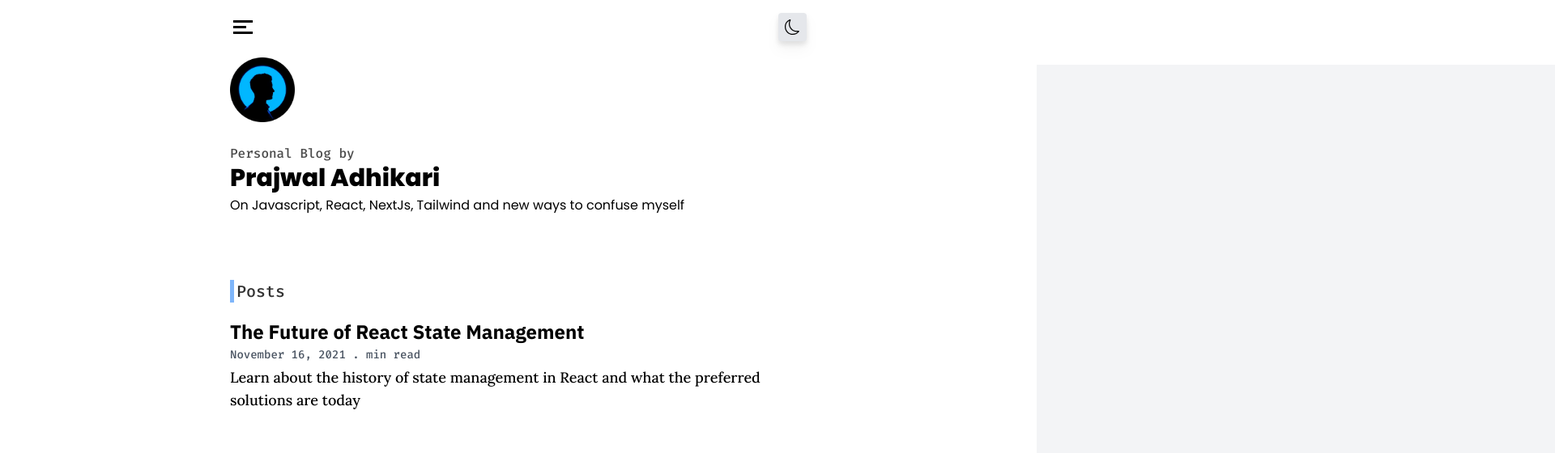
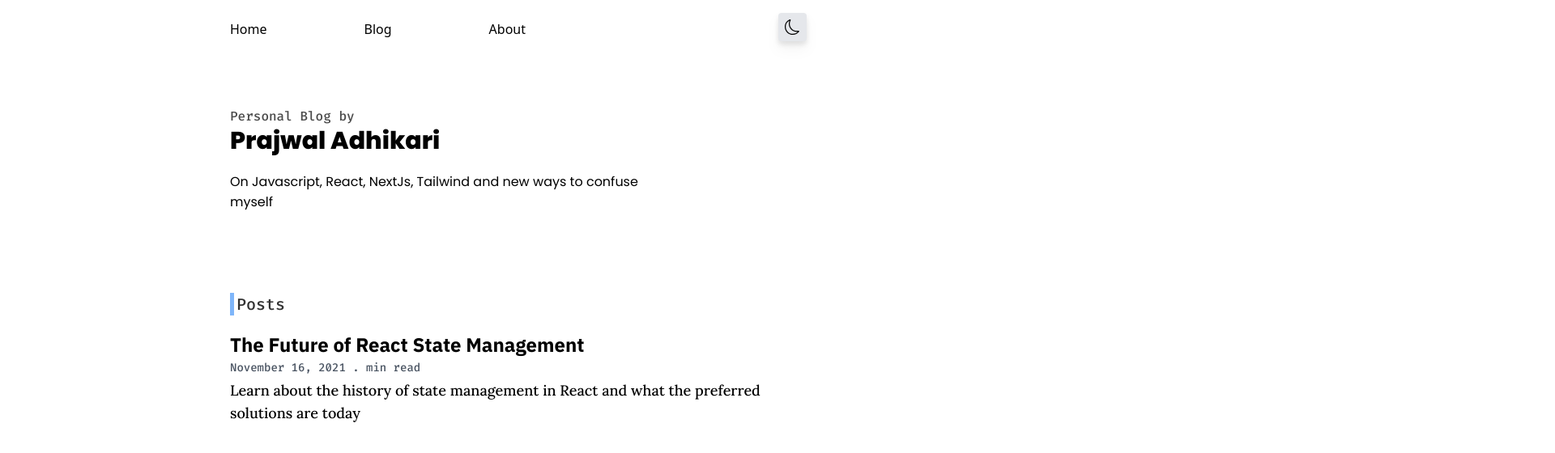
Before and after one commit to Prajwalad101/personal-blog, a Next.js app: page / in a window 1280 px wide. Shown: the top 560 px of the page at 81% size, 1920 px wide, since content can reach past the window. Built offline with nearby package versions, Linux system fonts and the light colour scheme.

Commit message:
make the main header and navbar responsive

```diff
--- a/components/heading.js
+++ b/components/heading.js
@@ -2,18 +2,23 @@ import Image from 'next/image';
 
 function Heading() {
   return (
-    <div className='mb-20'>
-      <div className='my-5'>
-        <Image src='/images/profile.png' width={80} height={80} />
+    <div className='mt-14 mb-20 flex flex-col sm:flex-row-reverse items-start justify-between sm:mt-20'>
+      <div className='w-[90px] sm:w-[120px] mb-6'>
+        <Image
+          src='/images/profile.png'
+          width={0}
+          height={0}
+          layout='responsive'
+        />
       </div>
-      <div className='font-IBM'>
+      <div className='pr-12'>
         <span className='opacity-70 text-heading2 font-firaCode font-medium '>
           Personal Blog by
         </span>
         <h1 className='font-Poppins font-extrabold text-3xl '>
           Prajwal Adhikari
         </h1>
-        <p className='font-Poppins font-normal text-heading2 my-3 '>
+        <p className='font-Poppins font-normal text-heading2 my-5 '>
           On Javascript, React, NextJs, Tailwind and new ways to confuse myself
         </p>
       </div>
--- a/components/navigation/main-navigation.js
+++ b/components/navigation/main-navigation.js
@@ -10,11 +10,17 @@ function MainNavigation() {
     setIsActive(!isActive);
   };
 
+  let burgerClassname = 'sm:hidden ';
+
   return (
     <nav className='flex justify-between items-center px-7 my-4 mx-auto max-w-3xl'>
+      {/* NavItem */}
       <NavItem active={isActive} />
       {/* Burgur Menu */}
-      <div onClick={toggleClass} className={isActive ? 'toggle' : null}>
+      <div
+        onClick={toggleClass}
+        className={isActive ? burgerClassname + 'toggle' : burgerClassname}
+      >
         <div className='line1 w-6 h-3 bg-black m-1'></div>
         <div className='line2 w-4 h-3 bg-black m-1'></div>
         <div className='line3 w-6 h-3 bg-black m-1'></div>
--- a/components/navigation/nav-item.js
+++ b/components/navigation/nav-item.js
@@ -1,24 +1,27 @@
 import { useState } from 'react';
 
 function NavItem({ active }) {
-  let className =
-    'flex justify-start top-20 pt-16 gap-16 flex-col items-center translate-x-0 transition duration-500 ease-in w-1/2 h-screen absolute right-0  bg-gray-100';
+  let navClassName =
+    'flex justify-start top-20 pt-16 gap-16 flex-col items-center translate-x-0 transition duration-500 ease-in w-1/2 h-screen absolute right-0 bg-gray-100 sm:top-0 sm:flex-row sm:translate-x-0 sm:transition-none sm:items-start sm:static sm:h-5 sm:bg-white sm:p-0 sm:gap-[120px] sm:w-5/6';
 
   if (active) {
-    className += ' translate-x-0';
+    navClassName += ' translate-x-0';
   } else {
-    className += ' translate-x-full';
+    navClassName += ' translate-x-full';
   }
 
+  let linkClassName = 'opacity-0 sm:opacity-100';
+  if (active) linkClassName += ' navFade';
+
   return (
-    <ul className={className}>
-      <li className={active ? ' opacity-0 navFade' : 'opacity-0'}>
+    <ul className={navClassName}>
+      <li className={linkClassName}>
         <button>Home</button>
       </li>
-      <li className={active ? ' opacity-0 navFade' : ' opacity-0'}>
+      <li className={linkClassName}>
         <button>Blog</button>
       </li>
-      <li className={active ? ' opacity-0 navFade' : 'opacity-0'}>
+      <li className={linkClassName}>
         <button>About</button>
       </li>
     </ul>
```
